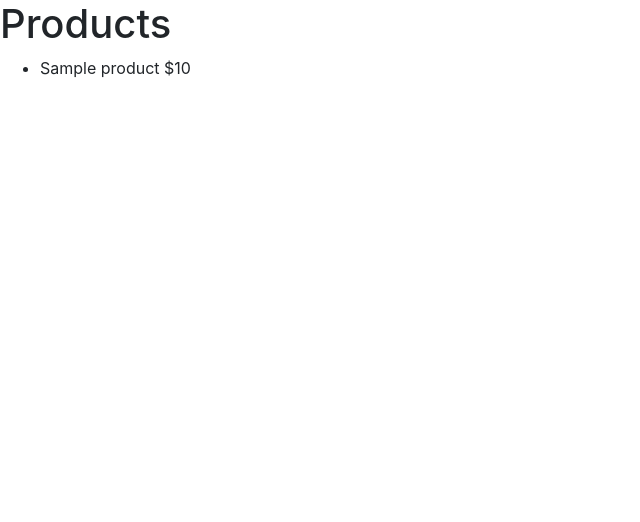
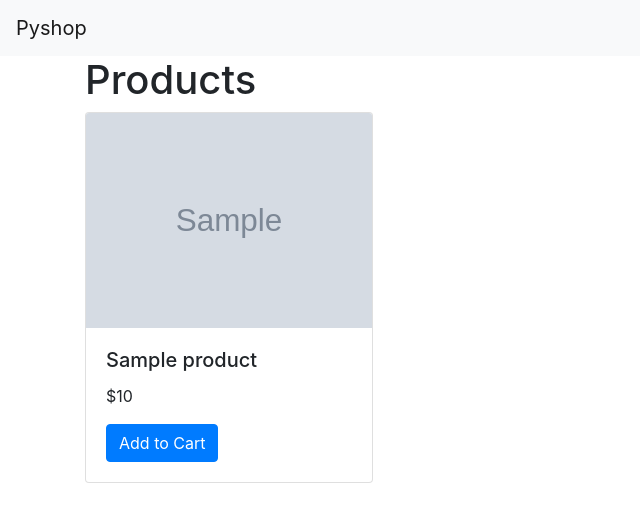
Before and after one commit to imorti/django_products_app, a Django app: template products/templates/index.html in a window 1280 px wide. Shown: the top 522 px of the page, without its empty margins (0-640 px from the left). Run offline with Django 3.2, Linux system fonts and the light colour scheme; the template is opened without the code that fills it: most values are stand-ins (such as "Sample title", 1, 10 or a date in 2020); grey boxes marked "Sample" are stand-in pictures; some libraries are stand-ins or nearby versions.

Commit message:
finished web app...for now

```diff
--- a/products/templates/index.html
+++ b/products/templates/index.html
@@ -2,11 +2,19 @@
 
 {% block content %}
 <h1>Products</h1>
-<ul>
+<div class="row">
     {% for product in products %}
-    <li>
-        {{ product.name }}  ${{ product.price }}
-    </li>
+    <div class="col">
+        <div class="card" style="width: 18rem;">
+            <img src="{{ product.image_url }}" class="card-img-top" alt="{{ product.name }}">
+            <div class="card-body">
+                <h5 class="card-title">{{ product.name }}</h5>
+                <p class="card-text">${{ product.price }}</p>
+                <a href="#" class="btn btn-primary">Add to Cart</a>
+            </div>
+        </div>
+    </div>
     {% endfor %}
-</ul>
+</div>
+
 {% endblock %}
--- a/pyshop/settings.py
+++ b/pyshop/settings.py
@@ -55,7 +55,9 @@ ROOT_URLCONF = 'pyshop.urls'
 TEMPLATES = [
     {
         'BACKEND': 'django.template.backends.django.DjangoTemplates',
-        'DIRS': [],
+        'DIRS': [
+            os.path.join(BASE_DIR, 'templates')
+        ],
         'APP_DIRS': True,
         'OPTIONS': {
             'context_processors': [
--- a/products/templates/base.html
+++ b/templates/base.html
@@ -8,13 +8,17 @@
     <!-- Bootstrap CSS -->
     <link rel="stylesheet" href="https://stackpath.bootstrapcdn.com/bootstrap/4.4.1/css/bootstrap.min.css" integrity="sha384-Vkoo8x4CGsO3+Hhxv8T/Q5PaXtkKtu6ug5TOeNV6gBiFeWPGFN9MuhOf23Q9Ifjh" crossorigin="anonymous">
 
-    <title>Hello, world!</title>
+    <title>imorti's product shop</title>
   </head>
   <body>
+  <nav class="navbar navbar-light bg-light">
+    <a class="navbar-brand" href="#">Pyshop</a>
+  </nav>
+  <div class="container">
     {% block content %}
 
     {% endblock %}
-
+  </div>
     <!-- Optional JavaScript -->
     <!-- jQuery first, then Popper.js, then Bootstrap JS -->
     <script src="https://code.jquery.com/jquery-3.4.1.slim.min.js" integrity="sha384-J6qa4849blE2+poT4WnyKhv5vZF5SrPo0iEjwBvKU7imGFAV0wwj1yYfoRSJoZ+n" crossorigin="anonymous"></script>
```
Also changed, not shown: db.sqlite3.
